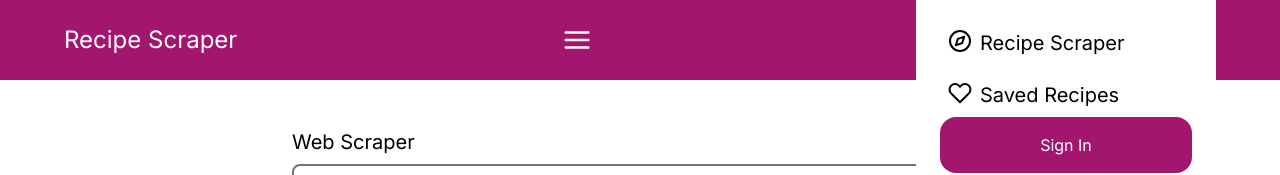
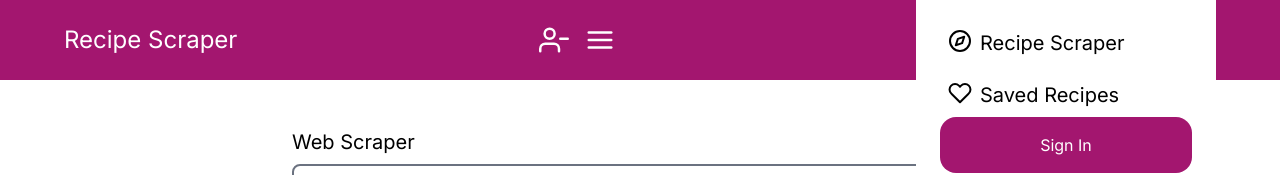
Before and after one commit to reloaddev/recipe_keeper, a Next.js app in the folder frontend/: page / in a window 1280 px wide. Shown: the top 175 px of the page. Built offline with nearby package versions, Linux system fonts and the light colour scheme; no server answers.

Commit message:
Indicate auth state in header - add auth and unauthed user icon to header - add tooltips to icons

```diff
--- a/frontend/package.json
+++ b/frontend/package.json
@@ -17,7 +17,8 @@
     "react": "^18",
     "react-dom": "^18",
     "react-feather": "^2.0.10",
-    "react-spinners": "^0.14.1"
+    "react-spinners": "^0.14.1",
+    "react-tooltip": "^5.28.0"
   },
   "devDependencies": {
     "@types/lodash": "^4.17.7",
--- a/frontend/src/app/header.tsx
+++ b/frontend/src/app/header.tsx
@@ -1,12 +1,15 @@
 "use client"
 
-import {Menu} from "react-feather";
+import {Menu, UserCheck, UserMinus} from "react-feather";
 import {useRouter} from "next/navigation";
 import {Sidenav} from "@/src/app/components/Sidenav";
 import {useState} from "react";
+import {useSession} from "next-auth/react";
+import { Tooltip } from 'react-tooltip'
+
 
 export default function Header() {
-
+    const {data: session, status} = useSession();
     const router = useRouter();
     const [showSidebar, setShowSidebar] = useState(false);
 
@@ -14,6 +17,12 @@ export default function Header() {
         <header className="flex justify-between items-center bg-violet h-16 px-5 sm:px-16 py-8 sm:py-10">
             <h1 onClick={() => router.push("/")} className="text-2xl text-white">Recipe Scraper</h1>
             <div className="flex gap-4">
+                {status === "authenticated"
+                    ? <UserCheck size={30} color="white" data-tooltip-id="authed-user" data-tooltip-content={`Signed in as ${session?.user?.name}`}/>
+                    : <UserMinus size={30} color="white" data-tooltip-id="unauthed-user" data-tooltip-content="Not signed in"/>
+                }
+                <Tooltip id="authed-user" place="bottom"/>
+                <Tooltip id="unauthed-user" place="bottom"/>
                 <Menu onClick={() => setShowSidebar(oldVal => !oldVal)} size={30} color="white"/>
             </div>
             <Sidenav show={showSidebar} setter={setShowSidebar}/>
```
Also changed, not shown: 1 other file (tests, documents, lock files or other folders).
